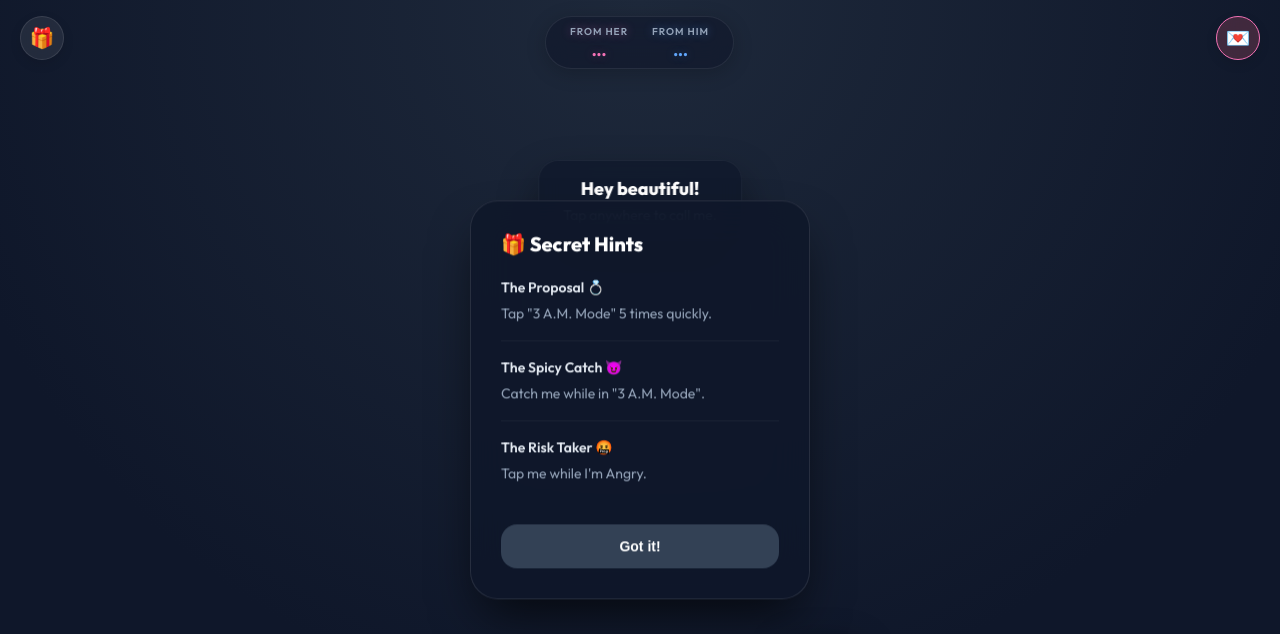
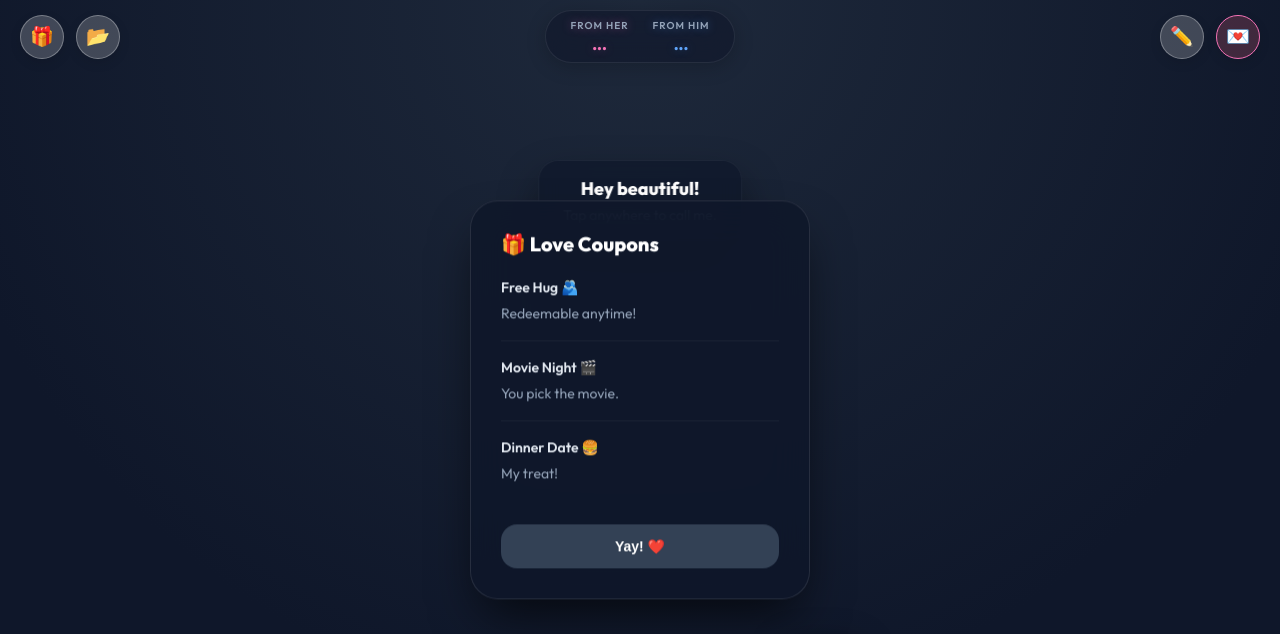
Before and after one commit to hackinblack-dev/HELLOWORLD, a plain HTML site: page index.html in a window 1280 px wide. Both pictures are taken after a click on the button "Gifts". Shown: the top 634 px of the page. Drawn offline with Linux system fonts and the light colour scheme; no server answers.

Commit message:
ui changes

```diff
--- a/index.html
+++ b/index.html
@@ -17,14 +17,20 @@
         <div id="targetMarker" class="target-marker"></div>
 
         <header class="top-bar">
-            <button class="top-btn" id="openHint" aria-label="Hints">🎁</button>
+            <div class="top-left">
+                <button class="top-btn" id="openHint" aria-label="Gifts">🎁</button>
+                <button class="top-btn" id="openLetters" aria-label="Open When">📂</button>
+            </div>
 
             <div class="stats-pill">
                 <div class="stat-item s-pink"><small>From Her</small><span id="receivedDisplay">...</span></div>
                 <div class="stat-item s-blue"><small>From Him</small><span id="sentDisplay">...</span></div>
             </div>
 
-            <button class="top-btn message-btn" id="openMessage" aria-label="Messages">💌</button>
+            <div class="top-right">
+                <button class="top-btn" id="openGuestbook" aria-label="Guestbook">✏️</button>
+                <button class="top-btn message-btn" id="openMessage" aria-label="Messages">💌</button>
+            </div>
         </header>
 
         <section class="game-area">
@@ -38,9 +44,6 @@
 
         <footer class="bottom-area">
             <div class="settings-menu" id="settingsMenu">
-                <button class="menu-btn" id="openLetters">Open When... 💌</button>
-                <button class="menu-btn" id="openGuestbook">Leave a Message 📝</button>
-                <div class="divider"></div>
                 <button class="menu-btn" id="toggleBoody">Mode: Chill</button>
                 <button class="menu-btn purple-mode" id="toggleThreeAM">3 A.M. Mode 😈</button>
                 <button class="menu-btn" id="toggleHearts">Hearts: OFF</button>
@@ -57,13 +60,13 @@
 
         <!-- Modals -->
         <div class="modal-box" id="hintBox" aria-hidden="true">
-            <h2>🎁 Secret Hints</h2>
+            <h2>🎁 Love Coupons</h2>
             <ul class="hint-list">
-                <li><strong>The Proposal 💍</strong>Tap "3 A.M. Mode" 5 times quickly.</li>
-                <li><strong>The Spicy Catch 😈</strong>Catch me while in "3 A.M. Mode".</li>
-                <li><strong>The Risk Taker 🤬</strong>Tap me while I'm Angry.</li>
-            </ul>
-            <button class="close-btn" id="closeHint">Got it!</button>
+                <li><strong>Free Hug 🫂</strong>Redeemable anytime!</li>
+                <li><strong>Movie Night 🎬</strong>You pick the movie.</li>
+                <li><strong>Dinner Date 🍔</strong>My treat!</li>
+                        </ul>
+            <button class="close-btn" id="closeHint">Yay! ❤️</button>
         </div>
 
         <div class="modal-box" id="messageBox" aria-hidden="true">
--- a/script.js
+++ b/script.js
@@ -24,11 +24,11 @@ const CONFIG = {
     chatId: "1369536118",
   },
   letters: {
-    "Sad 😢": "It's okay to be sad. I'm here for you whenever you need me. ❤️",
+    "Sad 😢": "It's okay to be sad. w meen sm3k ya5ty",
     "Happy 🥳": "Yay! I love seeing you happy! Keep smiling beautiful! ✨",
     "Miss You 🥺":
-      "I miss you too! Check your phone, I might have texted you. 😉",
-    "Mad 😡": "I'm sorry. Let's talk it out. I love you! 🌹",
+      "el 7al mn b3do :) 💖",
+    "Mad 😡": "2eh el gdeed !!!",
   },
   speeds: {
     chill: 0.03,
@@ -36,7 +36,7 @@ const CONFIG = {
     mode3am: 0.15,
   },
   messages: {
-    base: "I am missing you right now... also, try the 3 AM mode 😉",
+    base: "Check the Love Coupons (🎁) or open a letter (📂) ",
     tips: [
       "You look so pretty today! ✨",
       "Drink some water! 💧",
@@ -67,7 +67,7 @@ const VisitNotifier = {
     else if (userAgent.match(/Mac/i)) device = "Mac";
     else if (userAgent.match(/Win/i)) device = "Windows";
 
-    Notifier.sendTelegram(`🚨 **She opened the site!**\n📱 Device: ${device}`);
+    Notifier.sendTelegram(`🚨 ** She opened the site! **\n📱 Device: ${device}`);
   },
 };
 
@@ -546,8 +546,6 @@ ui.btns.letters.addEventListener("click", (e) => {
   const box = document.getElementById("lettersBox");
   box.classList.add("visible");
   box.setAttribute("aria-hidden", "false");
-  ui.menu.classList.remove("open"); // Close menu
-  ui.modals.triggers.settings.textContent = "⚙️";
 });
 
 // Open Guestbook Modal
@@ -556,8 +554,6 @@ ui.btns.guestbook.addEventListener("click", (e) => {
   const box = document.getElementById("guestbookBox");
   box.classList.add("visible");
   box.setAttribute("aria-hidden", "false");
-  ui.menu.classList.remove("open"); // Close menu
-  ui.modals.triggers.settings.textContent = "⚙️";
 });
 
 // Generic Close Logic (Handles all modals)
--- a/style.css
+++ b/style.css
@@ -129,35 +129,42 @@ body {
 
 /* ================= TOP HEADER ================= */
 .top-bar {
-  position: fixed;
-  top: 0;
+  position: absolute;
+  top: env(safe-area-inset-top, 20px);
   left: 0;
   width: 100%;
+  padding: 10px 20px;
   display: flex;
   justify-content: space-between;
-  align-items: flex-start;
-  padding: max(16px, var(--sa-top)) 20px 16px;
-  z-index: var(--z-ui);
-  pointer-events: none;
+  align-items: center;
+  z-index: 100;
+  pointer-events: none; /* Let clicks pass through gaps */
+}
+
+/* Groups for buttons */
+.top-left,
+.top-right {
+  display: flex;
+  gap: 12px;
+  pointer-events: auto;
 }
 
 .top-btn {
-  pointer-events: auto;
-  background: rgba(255, 255, 255, 0.08); /* More subtle */
-  backdrop-filter: blur(var(--blur-md));
-  -webkit-backdrop-filter: blur(var(--blur-md));
-  border: 1px solid var(--glass-border);
-  color: white;
+  background: rgba(255, 255, 255, 0.2);
+  backdrop-filter: blur(var(--glass-blur));
+  -webkit-backdrop-filter: blur(var(--glass-blur));
+  border: 1px solid rgba(255, 255, 255, 0.3);
   width: 44px;
   height: 44px;
   border-radius: 50%;
-  font-size: 20px;
+  font-size: 1.2rem;
   cursor: pointer;
   display: flex;
   align-items: center;
   justify-content: center;
-  transition: transform 0.2s cubic-bezier(0.2, 0.8, 0.2, 1);
+  transition: all 0.3s cubic-bezier(0.175, 0.885, 0.32, 1.275);
   box-shadow: 0 4px 12px rgba(0, 0, 0, 0.1);
+  /* pointer-events: auto; removed as parent handles it now */
 }
 
 .top-btn:active {
```
